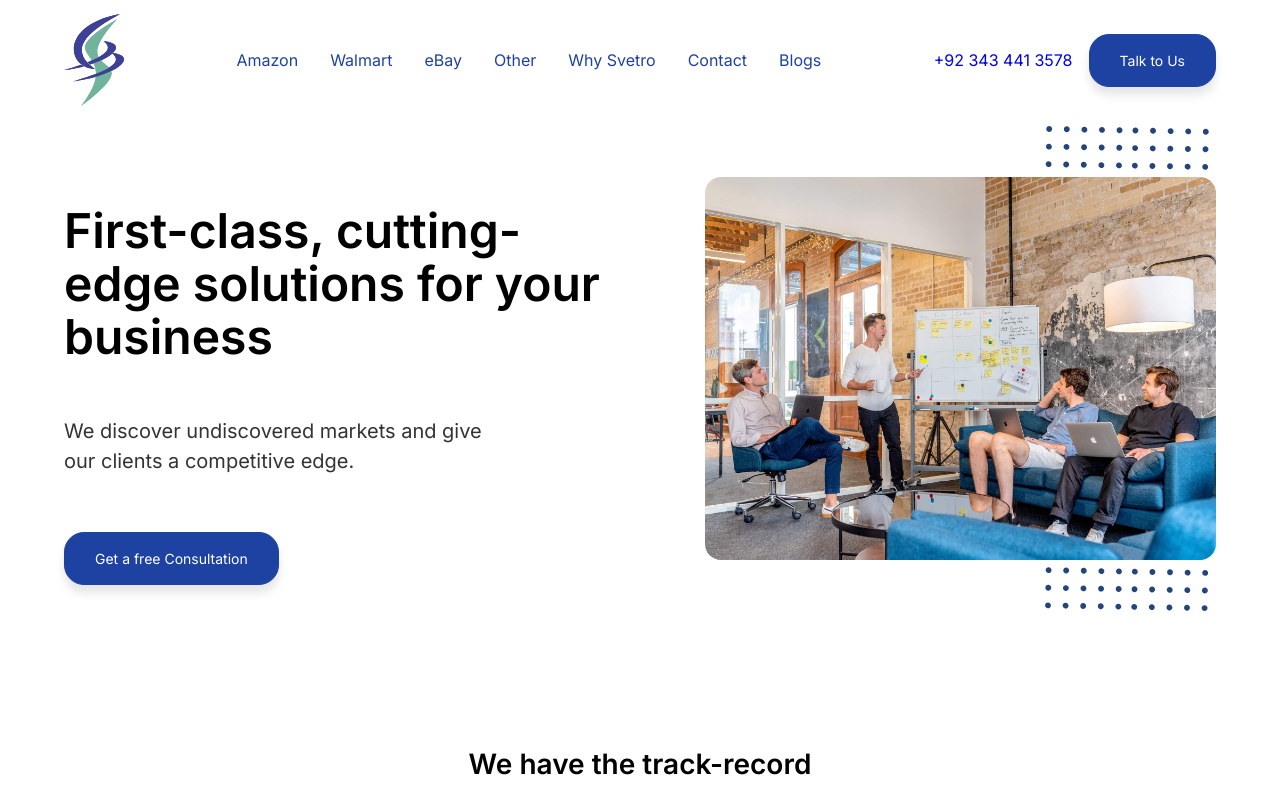
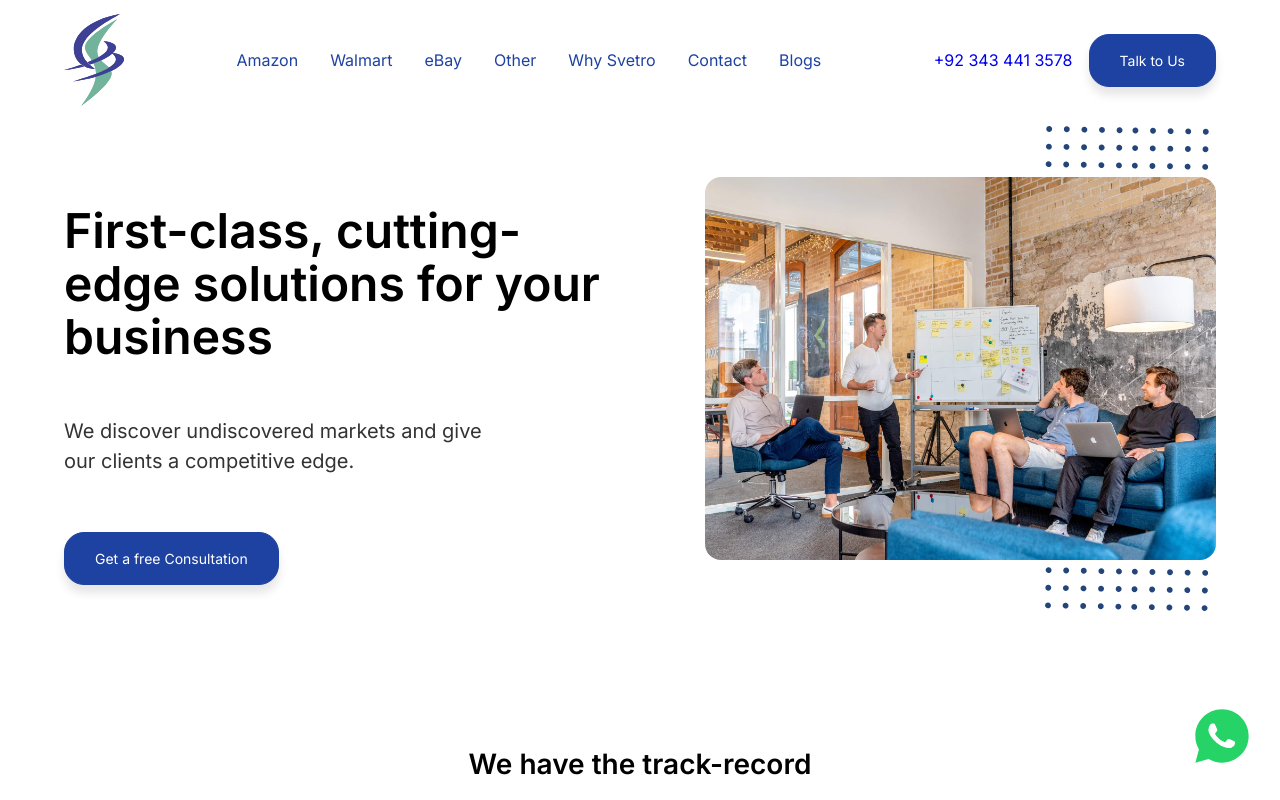
Before and after one commit to hariscs/svetro-app, a React (Create React App) app: page / in a window 1280 px wide. Shown: the top 800 px of the page. Built offline with nearby package versions, Linux system fonts and the light colour scheme.

Commit message:
add whatsapp button

```diff
--- a/src/App.js
+++ b/src/App.js
@@ -1,5 +1,5 @@
 import { Routes, Route } from 'react-router-dom';
-import { Footer, Navbar } from './components';
+import { ContactButtons, Footer, Navbar } from './components';
 import {
 	Home,
 	Amazon,
@@ -29,6 +29,7 @@ function App() {
 				<Route path='/blogs' element={<BlogsPage />} />
 				<Route path='*' element={<Page404 />} />
 			</Routes>
+			<ContactButtons />
 			<Footer />
 		</>
 	);
--- a/src/Pages/Amazon.jsx
+++ b/src/Pages/Amazon.jsx
@@ -1,61 +1,6 @@
 import { Consult, Header, ServiceHeader, Faq } from '../container';
 import { images } from '../constants';
 import { ServiceDetail } from '../components';
-
-{
-	var exemples = [
-		{
-			body: 'body here',
-			publishedAt: '2022-03-06T14:33:00.000Z',
-			slug: {
-				_type: 'slug',
-				current: 'why-hiring-an-amazon-account-manager-is-still-worth-it',
-			},
-			title: '1title',
-			_createdAt: '2022-03-13T14:31:11Z',
-			_id: '2e98aa3c-2720-409e-80e1-c0a09a588d3b',
-			_rev: 'wZQWEb0kNvf2Di5Xs5atfA',
-			_type: 'post',
-			_updatedAt: '2022-03-13T14:42:27Z',
-		},
-		{
-			body: 'body here',
-			publishedAt: '2022-03-06T14:33:00.000Z',
-			slug: {
-				_type: 'slug',
-				current: 'why-hiring-an-amazon-account-manager-is-still-worth-it',
-			},
-			title: '2title',
-			_createdAt: '2022-03-13T14:31:11Z',
-			_id: '2e98aa3c-2720-409e-80e1-c0a09a588d3b',
-			_rev: 'wZQWEb0kNvf2Di5Xs5atfA',
-			_type: 'post',
-			_updatedAt: '2021-03-13T14:42:27Z',
-		},
-		{
-			body: 'body here',
-			publishedAt: '2021-03-06T14:33:00.000Z',
-			slug: {
-				_type: 'slug',
-				current: 'why-hiring-an-amazon-account-manager-is-still-worth-it',
-			},
-			title: '3title',
-			_createdAt: '2022-03-13T14:31:11Z',
-			_id: '2e98aa3c-2720-409e-80e1-c0a09a588d3b',
-			_rev: 'wZQWEb0kNvf2Di5Xs5atfA',
-			_type: 'post',
-			_updatedAt: '2020-03-13T14:42:27Z',
-		},
-	];
-
-	const list = exemples
-		.sort((a, b) => new Date(a._updatedAt) - new Date(b._updatedAt))
-		.map((exemple) => exemple.title);
-	// console.log(list);
-	// exemples.map((exemple) =>
-	// 	console.log(exemple.title, new Date(exemple._updatedAt).getDay())
-	// );
-}
 
 const amazon = {
 	title: 'Amazon Private Label',
--- /dev/null
+++ b/src/components/ContactButtons/ContactButtons.jsx
@@ -0,0 +1,23 @@
+import { BsWhatsapp } from 'react-icons/bs';
+import { RiWhatsappFill } from 'react-icons/ri';
+import { IconContext } from 'react-icons';
+import styles from './ContactButtons.module.css';
+
+const ContactButtons = () => {
+	return (
+		<a
+			href='https://wa.me/9234344135578'
+			target='_blank'
+			className={styles.buttons}
+			rel='noreferrer'
+		>
+			<IconContext.Provider
+				value={{ color: '#25D366', className: styles.icon }}
+			>
+				<RiWhatsappFill />
+			</IconContext.Provider>
+		</a>
+	);
+};
+
+export default ContactButtons;
--- /dev/null
+++ b/src/components/ContactButtons/ContactButtons.module.css
@@ -0,0 +1,29 @@
+.buttons {
+	position: fixed;
+	top: 88vh;
+	right: 2%;
+	border-radius: 100vh;
+	transition: all 300ms ease-in;
+}
+
+.buttons:hover:before {
+	content: 'Message Us';
+	position: absolute;
+	width: 114px;
+	height: 30px;
+	bottom: 42%;
+	right: 64%;
+	font-size: 1.2rem;
+	color: var(--clr-primary);
+	z-index: 1;
+}
+
+.icon {
+	font-size: 4rem;
+	cursor: pointer;
+	transition: all 300ms ease-in;
+}
+
+.buttons:hover .icon {
+	transform: scale(1.1);
+}
--- a/src/components/index.js
+++ b/src/components/index.js
@@ -8,3 +8,4 @@ export { default as FaqAcc } from './FaqAcc/FaqAcc';
 export { default as ServiceDetail } from './ServiceDetail/ServiceDetail';
 export { default as ProcessCard } from './ProcessCard/ProcessCard';
 export { default as BlogCard } from './BlogCard/BlogCard';
+export { default as ContactButtons } from './ContactButtons/ContactButtons';
```
